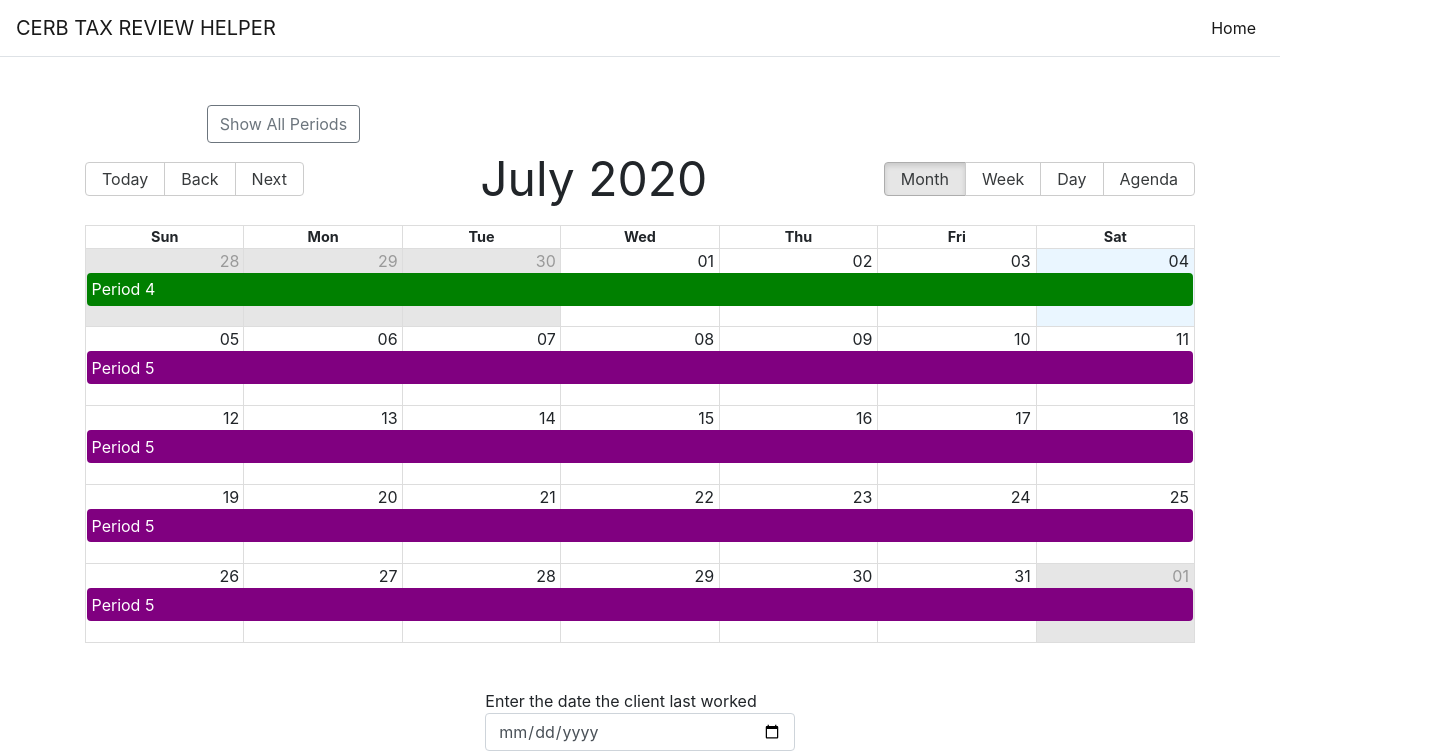
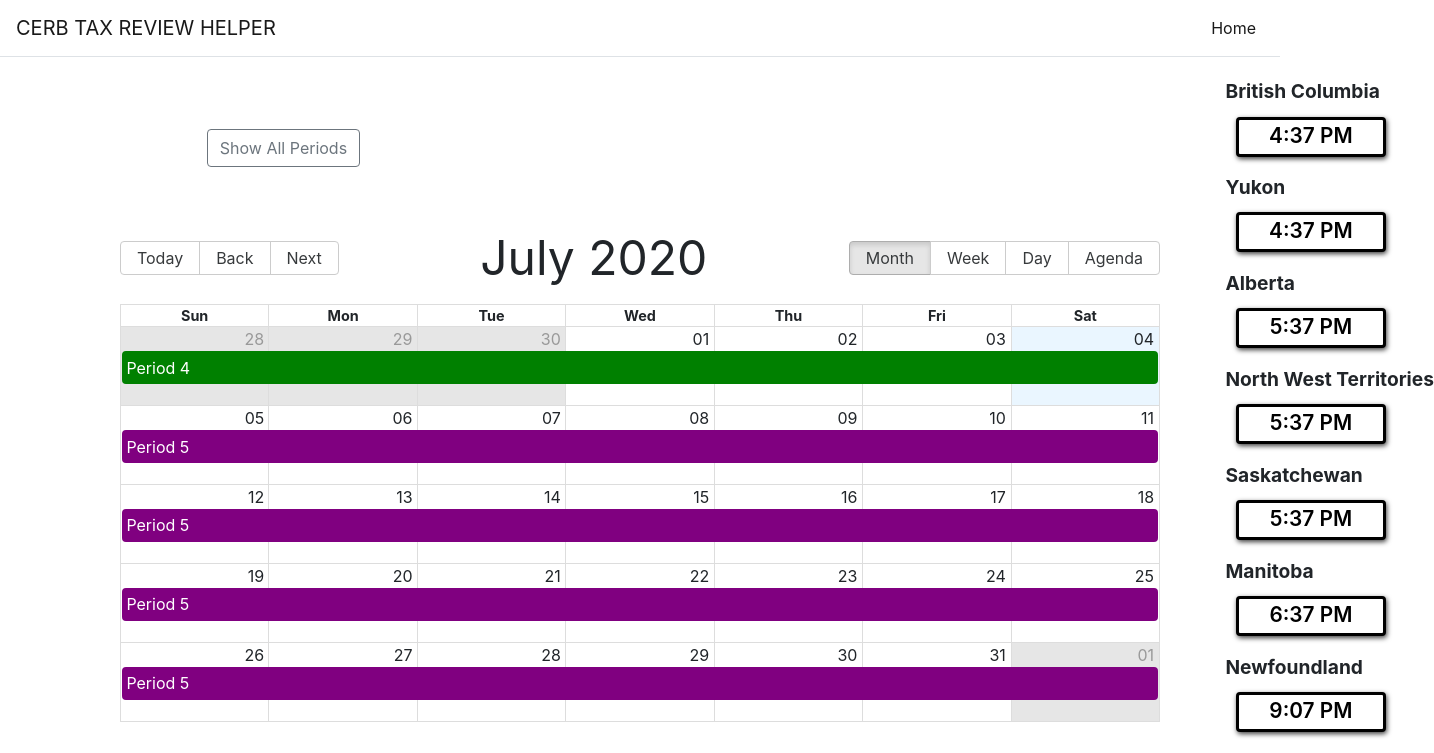
Before and after one commit to jaybenaim/workTaxReviews, a React (Create React App) app: page /#/ in a window 1280 px wide. Shown: the top 753 px of the page, 1434 px wide, since content can reach past the window. Built offline with nearby package versions, Linux system fonts and the light colour scheme.

Commit message:
Added timezones

```diff
--- a/src/App.jsx
+++ b/src/App.jsx
@@ -5,7 +5,6 @@ import NavBar from "./components/NavBar";
 
 import Home from "./components/Home/Home";
 import Calendar from "./components/Calendar/Calendar";
-import Clock from "./components/Clock/Clock";
 
 //TODO Web Template Studio: Add routes for your new pages here.
 const App = () => {
@@ -15,7 +14,6 @@ const App = () => {
       <Switch>
         <Route exact path="/" component={Home} />
         <Route exact path="/calendar" component={Calendar} />
-        <Route exact path="/clock" component={Clock} />
       </Switch>
     </React.Fragment>
   );
--- a/src/assets/stylesheets/calendar.css
+++ b/src/assets/stylesheets/calendar.css
@@ -1,3 +1,6 @@
+#calendar-section {
+  margin: 5% 1%;
+}
 [title="Period 1"] {
   background: red !important;
   border: 2px solid red;
--- a/src/assets/stylesheets/clock.css
+++ b/src/assets/stylesheets/clock.css
@@ -1,4 +1,4 @@
-.clock-container {
+/* .clock-container {
   width: 150px;
   height: 40px;
   background: #000;
@@ -12,4 +12,23 @@
   -webkit-box-shadow: 1px 2px 5px 0px rgba(0, 0, 0, 0.75);
   -moz-box-shadow: 1px 2px 5px 0px rgba(0, 0, 0, 0.75);
   box-shadow: 1px 2px 5px 0px rgba(0, 0, 0, 0.75);
+  margin: 5%;
+  margin-bottom: 8%;
+} */
+.clock-container {
+  width: 150px;
+  height: 40px;
+  background: #fff;
+  border: 3.5px solid #000;
+  border-radius: 4px;
+  color: #000;
+  font-size: 1.3em;
+  font-weight: 600;
+  display: flex;
+  justify-content: center;
+  -webkit-box-shadow: 1px 2px 5px 0px rgba(0, 0, 0, 0.75);
+  -moz-box-shadow: 1px 2px 5px 0px rgba(0, 0, 0, 0.75);
+  box-shadow: 1px 2px 5px 0px rgba(0, 0, 0, 0.75);
+  margin: 5%;
+  margin-bottom: 8%;
 }
--- /dev/null
+++ b/src/assets/stylesheets/clockPanel.css
@@ -0,0 +1,8 @@
+.clock-panel {
+  position: relative;
+  right: -45%;
+  margin-top: -64%;
+}
+.clock-panel strong {
+  font-size: 1.2em;
+}
--- a/src/components/Calendar/Calendar.jsx
+++ b/src/components/Calendar/Calendar.jsx
@@ -19,7 +19,11 @@ const Calendar = () => {
     });
   };
   return (
-    <div className="container" style={{ height: "100%", width: "100%" }}>
+    <div
+      className="container"
+      style={{ height: "100%", width: "100%" }}
+      id="calendar-section"
+    >
       <BigCalender
         localizer={localizer}
         events={extendPeriodsToCoverLastDay()}
--- /dev/null
+++ b/src/components/ClockPanel/ClockPanel.jsx
@@ -0,0 +1,38 @@
+import React from "react";
+import Clock from "../Clock/Clock";
+
+import "../../assets/stylesheets/clockPanel.css";
+
+const ClockPanel = () => {
+  const provinces = [
+    { name: "British Columbia", tz: -3 },
+    { name: "Yukon", tz: -3 },
+    { name: "Alberta", tz: -2 },
+    { name: "North West Territories", tz: -2 },
+    { name: "Saskatchewan", tz: -2 },
+    { name: "Manitoba", tz: -1 },
+    { name: "Newfoundland", tz: 1.5 },
+    { name: "Nova Scotia", tz: 1 },
+    { name: "New Brunswick", tz: 1 },
+    { name: "Prince Edward Island", tz: 1 },
+    { name: "Ontario", tz: 0 },
+  ];
+
+  const clockElements = () => {
+    return provinces.map((province, i) => {
+      let date = new Date();
+      date.setHours(date.getHours() + province.tz);
+      if (province.name === "Newfoundland") {
+        date.setMinutes(date.getMinutes() + 30);
+      }
+      return (
+        <>
+          <strong>{province.name}</strong> <Clock key={i} date={date} />{" "}
+        </>
+      );
+    });
+  };
+  return <div className="clock-panel">{clockElements()}</div>;
+};
+
+export default ClockPanel;
--- a/src/components/Home/Home.jsx
+++ b/src/components/Home/Home.jsx
@@ -2,15 +2,17 @@ import React from "react";
 import Calendar from "../Calendar/Calendar";
 import FindDate from "../FindDate/FindDate";
 import DisplayPeriods from "../DisplayPeriods/DisplayPeriods";
+import ClockPanel from "../ClockPanel/ClockPanel";
 
 const Home = () => {
   return (
     <main id="mainContent">
       <div className="container">
-        <div className="row justify-content-center mt-5 p-0">
+        <div className="row justify-content-center mt-5 p-4">
           <DisplayPeriods />
           <Calendar />
           <FindDate />
+          <ClockPanel />
         </div>
       </div>
     </main>
```
